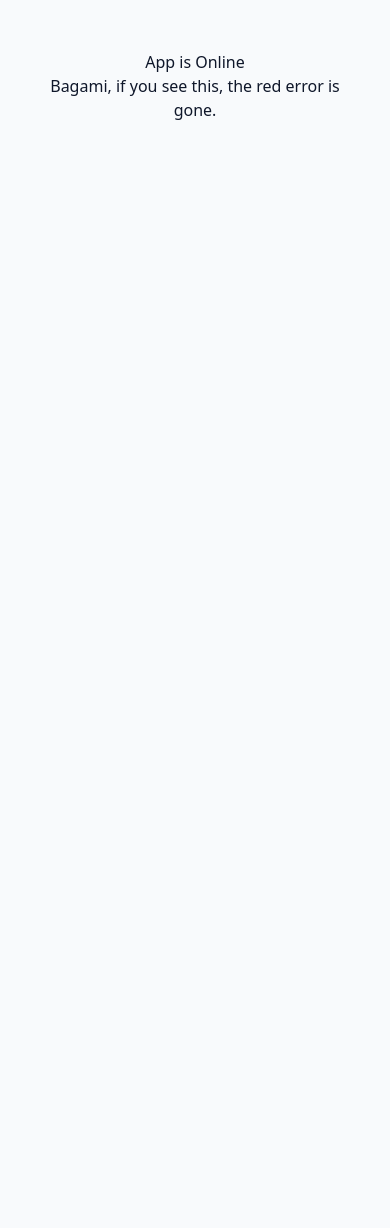
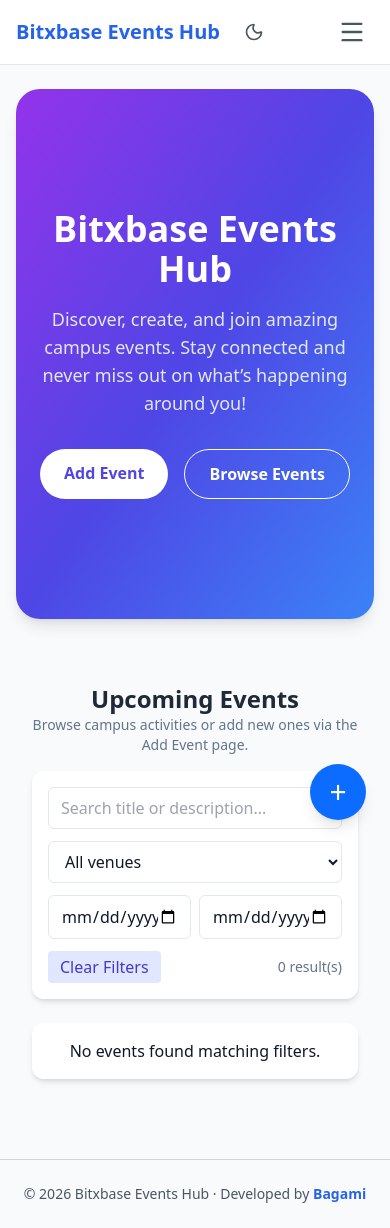
Before and after one commit to bagami-13/Bagami-project-2, a React (Vite) app: page / in a window 390 px wide. Before the commit the page ends 844 px from the top, so only its background shows below. Built offline with nearby package versions, Linux system fonts and the light colour scheme.

Commit message:
fix: restore theme toggle and finalize mobile nav

```diff
--- a/index.html
+++ b/index.html
@@ -2,6 +2,7 @@
 <html lang="en">
   <head>
     <meta charset="utf-8" />
+
     <meta name="viewport" content="width=device-width, initial-scale=1.0"/>
     <title>Bitxbase Events Hub v2</title>
   </head>
--- a/src/App.jsx
+++ b/src/App.jsx
@@ -1,12 +1,57 @@
-import React from 'react';
-import Home from './pages/Home';
+import React, { useEffect, useState } from "react"
+import { Routes, Route, useLocation } from "react-router-dom"
+import { AnimatePresence } from "framer-motion"
+import Navbar from "./components/Navbar"
+import Footer from "./components/Footer"
+import Home from "./pages/Home"
+import AddEvent from "./pages/AddEvent"
+import EventDetails from "./pages/EventDetails"
+import About from "./pages/About"
+import sampleEvents from "./data/sampleEvents"
 
-function App() {
+const STORAGE_KEY = "bitxbase_events_v2"
+
+export default function App() {
+  const [events, setEvents] = useState([])
+  const location = useLocation()
+
+  useEffect(() => {
+    const raw = localStorage.getItem(STORAGE_KEY)
+    if (raw) {
+      try {
+        setEvents(JSON.parse(raw))
+      } catch (e) {
+        setEvents(sampleEvents)
+      }
+    } else {
+      setEvents(sampleEvents)
+    }
+  }, [])
+
+  useEffect(() => {
+    localStorage.setItem(STORAGE_KEY, JSON.stringify(events))
+  }, [events])
+
+  const addEvent = (ev) => {
+    setEvents((prev) => [{ id: Date.now().toString(), ...ev }, ...prev])
+  }
+
   return (
-    <div>
-      <Home />
+    <div className="min-h-screen flex flex-col">
+      <Navbar />
+
+      <main className="container flex-1 py-6">
+        <AnimatePresence mode="wait">
+          <Routes location={location} key={location.pathname}>
+            <Route path="/" element={<Home events={events} />} />
+            <Route path="/add" element={<AddEvent addEvent={addEvent} />} />
+            <Route path="/events/:id" element={<EventDetails events={events} />} />
+            <Route path="/about" element={<About />} />
+          </Routes>
+        </AnimatePresence>
+      </main>
+
+      <Footer />
     </div>
-  );
+  )
 }
-
-export default App;
--- a/src/components/Navbar.jsx
+++ b/src/components/Navbar.jsx
@@ -1,48 +1,84 @@
-import React, { useState, useEffect } from 'react'
-import { Link, NavLink, useNavigate } from 'react-router-dom'
-import { SunIcon, MoonIcon, PlusIcon } from './Icons'
+import { useState, useEffect } from 'react';
+import { Link } from 'react-router-dom';
+import { Menu, X, Sun, Moon } from 'lucide-react';
+import { motion, AnimatePresence } from 'framer-motion';
 
-export default function Navbar(){
-  const [theme, setTheme] = useState(() => {
-    try { return localStorage.getItem('bb_theme') || 'light' } catch(e){ return 'light' }
-  })
-  const navigate = useNavigate()
+const Navbar = () => {
+  const [isOpen, setIsOpen] = useState(false);
+  const [darkMode, setDarkMode] = useState(false);
 
-  useEffect(()=>{
-    try{
-      localStorage.setItem('bb_theme', theme)
-      if(theme === 'dark') document.documentElement.classList.add('dark')
-      else document.documentElement.classList.remove('dark')
-    }catch(e){}
-  },[theme])
+  // Theme Toggle Logic
+  const toggleTheme = () => {
+    setDarkMode(!darkMode);
+    document.documentElement.classList.toggle('dark');
+  };
 
   return (
-    <div className="w-full flex items-center justify-between py-3">
-      <div className="flex items-center gap-3">
-        <Link to="/" className="brand">Bitxbase Events Hub</Link>
-        <nav className="hidden md:flex gap-4 text-sm text-slate-600 dark:text-slate-300">
-          <NavLink to="/" end className={({isActive}) => isActive ? 'font-semibold' : ''}>Home</NavLink>
-          <NavLink to="/add" className={({isActive}) => isActive ? 'font-semibold' : ''}>Add Event</NavLink>
-          <NavLink to="/about" className={({isActive}) => isActive ? 'font-semibold' : ''}>About</NavLink>
-        </nav>
+    <nav className="bg-white dark:bg-gray-900 border-b dark:border-gray-800 sticky top-0 z-50 transition-colors duration-300">
+      <div className="max-w-7xl mx-auto px-4 h-16 flex justify-between items-center">
+
+        {/* LEFT SIDE: Logo and Theme Toggle */}
+        <div className="flex items-center gap-4">
+          <Link to="/" className="font-bold text-xl text-blue-600 dark:text-blue-400">
+            Bitxbase Events Hub
+          </Link>
+
+          <button
+            onClick={toggleTheme}
+            className="p-2 rounded-full hover:bg-gray-100 dark:hover:bg-gray-800 text-gray-600 dark:text-gray-300"
+          >
+            {darkMode ? <Sun size={20} /> : <Moon size={20} />}
+          </button>
+        </div>
+
+        {/* CENTER/RIGHT: Desktop Links (Hidden on Phone) */}
+        <div className="hidden md:flex items-center space-x-8">
+          <Link to="/" className="text-gray-600 dark:text-gray-300 hover:text-blue-600">Home</Link>
+          <Link to="/add-event" className="text-gray-600 dark:text-gray-300 hover:text-blue-600">Add Event</Link>
+          <Link to="/about" className="text-gray-600 dark:text-gray-300 hover:text-blue-600">About</Link>
+
+          {/* Small Profile Icon for Desktop */}
+          <img
+            src="/bagami.jpg"
+            alt="Bagami"
+            className="w-8 h-8 rounded-full border border-blue-500 object-cover"
+          />
+        </div>
+
+        {/* MOBILE: Hamburger Button (Hidden on Laptop) */}
+        <button
+          className="md:hidden p-2 text-gray-600 dark:text-gray-300"
+          onClick={() => setIsOpen(!isOpen)}
+        >
+          {isOpen ? <X size={28} /> : <Menu size={28} />}
+        </button>
       </div>
 
-      <div className="flex items-center gap-3">
-        <button
-          aria-label="toggle theme"
-          onClick={() => setTheme(t => t === 'dark' ? 'light' : 'dark')}
-          className="p-2 rounded-md hover:bg-slate-100 dark:hover:bg-slate-700"
-        >
-          {theme === 'dark' ? <SunIcon/> : <MoonIcon/>}
-        </button>
+      {/* MOBILE MENU: Animated Slide Down */}
+      <AnimatePresence>
+        {isOpen && (
+          <motion.div
+            initial={{ height: 0, opacity: 0 }}
+            animate={{ height: "auto", opacity: 1 }}
+            exit={{ height: 0, opacity: 0 }}
+            className="md:hidden bg-gray-50 dark:bg-gray-800 border-t dark:border-gray-700 overflow-hidden"
+          >
+            <div className="flex flex-col p-4 space-y-4">
+              <Link to="/" className="dark:text-white" onClick={() => setIsOpen(false)}>Home</Link>
+              <Link to="/add-event" className="dark:text-white" onClick={() => setIsOpen(false)}>Add Event</Link>
+              <Link to="/about" className="dark:text-white" onClick={() => setIsOpen(false)}>About</Link>
 
-        <button
-          onClick={() => navigate('/add')}
-          className="hidden md:inline-flex items-center gap-2 bg-brand-500 text-white px-3 py-2 rounded-md shadow"
-        >
-          <PlusIcon /> Add Event
-        </button>
-      </div>
-    </div>
-  )
-}
+              {/* Profile Image in Mobile Menu */}
+              <div className="flex items-center gap-3 pt-2 border-t dark:border-gray-700">
+                <img src="/bagami.jpg" className="w-10 h-10 rounded-full border-2 border-blue-500" alt="Bagami" />
+                <span className="dark:text-white font-medium">Bagami</span>
+              </div>
+            </div>
+          </motion.div>
+        )}
+      </AnimatePresence>
+    </nav>
+  );
+};
+
+export default Navbar;
--- a/src/pages/Home.jsx
+++ b/src/pages/Home.jsx
@@ -1,10 +1,125 @@
-import React from 'react';
+import React, { useMemo, useState } from "react";
+import HeroSection from "../components/HeroSection";
+import EventCard from "../components/EventCard";
 
-export default function Home() {
+export default function Home({ events }) {
+  const [q, setQ] = useState("");
+  const [venue, setVenue] = useState("");
+  const [from, setFrom] = useState("");
+  const [to, setTo] = useState("");
+
+  // Extract all unique venues
+  const venues = useMemo(() => {
+    const s = new Set(events.map((e) => e.venue));
+    return Array.from(s);
+  }, [events]);
+
+  // Filter events
+  const filtered = events.filter((ev) => {
+    const qLower = q.trim().toLowerCase();
+    if (qLower) {
+      const inText = (ev.title + " " + (ev.description || ""))
+        .toLowerCase()
+        .includes(qLower);
+      if (!inText) return false;
+    }
+    if (venue && ev.venue !== venue) return false;
+    if (from && ev.date < from) return false;
+    if (to && ev.date > to) return false;
+    return true;
+  });
+
   return (
-    <div style={{ padding: '50px', textAlign: 'center' }}>
-      <h1>App is Online</h1>
-      <p>Bagami, if you see this, the red error is gone.</p>
+    <div className="min-h-screen">
+      {/* Cover Section */}
+      <HeroSection />
+
+      <div id="events" className="container mx-auto px-4 mt-10">
+        <div className="mb-4 text-center">
+          <h1 className="text-2xl font-bold text-gray-800 dark:text-white">
+            Upcoming Events
+          </h1>
+          <p className="text-sm text-slate-500 dark:text-slate-400">
+            Browse campus activities or add new ones via the Add Event page.
+          </p>
+        </div>
+
+        {/* Filters */}
+        <div className="card mb-6 p-4 shadow-md bg-white dark:bg-slate-800 rounded-lg">
+          <div className="grid grid-cols-1 md:grid-cols-3 gap-3">
+            <input
+              placeholder="Search title or description..."
+              className="input border border-gray-300 dark:border-slate-600 rounded-md p-2"
+              value={q}
+              onChange={(e) => setQ(e.target.value)}
+            />
+            <select
+              className="select border border-gray-300 dark:border-slate-600 rounded-md p-2"
+              value={venue}
+              onChange={(e) => setVenue(e.target.value)}
+            >
+              <option value="">All venues</option>
+              {venues.map((v) => (
+                <option key={v} value={v}>
+                  {v}
+                </option>
+              ))}
+            </select>
+            <div className="grid grid-cols-2 gap-2">
+              <input
+                type="date"
+                className="input border border-gray-300 dark:border-slate-600 rounded-md p-2"
+                value={from}
+                onChange={(e) => setFrom(e.target.value)}
+              />
+              <input
+                type="date"
+                className="input border border-gray-300 dark:border-slate-600 rounded-md p-2"
+                value={to}
+                onChange={(e) => setTo(e.target.value)}
+              />
+            </div>
+          </div>
+
+          <div className="mt-3 flex items-center gap-3">
+            <button
+              onClick={() => {
+                setQ("");
+                setVenue("");
+                setFrom("");
+                setTo("");
+              }}
+              className="px-3 py-1 bg-indigo-100 dark:bg-slate-700 text-indigo-700 dark:text-white rounded hover:bg-indigo-200 transition"
+            >
+              Clear Filters
+            </button>
+            <div className="text-sm text-slate-500 dark:text-slate-400 ml-auto">
+              {filtered.length} result(s)
+            </div>
+          </div>
+        </div>
+
+        {/* Event Cards */}
+        <div className="grid gap-6 sm:grid-cols-2 lg:grid-cols-3">
+          {filtered.length === 0 && (
+            <div className="card text-center p-6 bg-slate-100 dark:bg-slate-800 rounded-lg shadow">
+              No events found matching filters.
+            </div>
+          )}
+          {filtered.map((ev) => (
+            <EventCard key={ev.id} event={ev} />
+          ))}
+        </div>
+      </div>
+
+      {/* Floating Add Button */}
+      <a
+        href="/add"
+        className="fab fixed bottom-6 right-6 bg-indigo-600 text-white text-3xl w-12 h-12 flex items-center justify-center rounded-full shadow-lg hover:bg-indigo-700 transition"
+        title="Add Event"
+      >
+        +
+      </a>
     </div>
   );
 }
```
